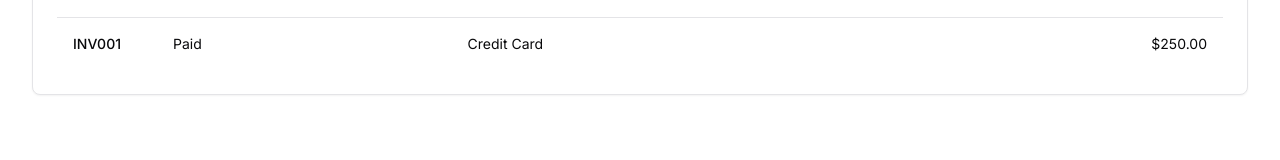
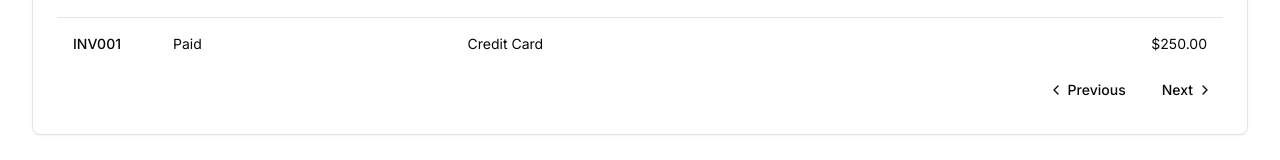
Before and after one commit to ashandileo/Asha-ShopEase, a Next.js app: page /products in a window 1280 px wide. Shown: the part 220-380 px from the top of the page. Built offline with nearby package versions, Linux system fonts and the light colour scheme.

Commit message:
feat: add table pagination

```diff
--- a/src/app/(dashboard-wrapper)/products/page.tsx
+++ b/src/app/(dashboard-wrapper)/products/page.tsx
@@ -7,6 +7,16 @@
   TableHeader,
   TableRow,
 } from "@/components/ui/table";
+
+import {
+  Pagination,
+  PaginationContent,
+  PaginationEllipsis,
+  PaginationItem,
+  PaginationLink,
+  PaginationNext,
+  PaginationPrevious,
+} from "@/components/ui/pagination";
 
 import {
   Card,
@@ -51,6 +61,18 @@
               </TableRow>
             </TableBody>
           </Table>
+          <div className="w-full flex justify-end">
+            <Pagination className="!block !w-[auto] !mx-[0px]">
+              <PaginationContent>
+                <PaginationItem>
+                  <PaginationPrevious href="#" />
+                </PaginationItem>
+                <PaginationItem>
+                  <PaginationNext href="#" />
+                </PaginationItem>
+              </PaginationContent>
+            </Pagination>
+          </div>
         </CardContent>
       </Card>
     </>
--- /dev/null
+++ b/src/components/ui/pagination.tsx
@@ -0,0 +1,117 @@
+import * as React from "react"
+import { ChevronLeft, ChevronRight, MoreHorizontal } from "lucide-react"
+
+import { cn } from "@/lib/utils"
+import { ButtonProps, buttonVariants } from "@/components/ui/button"
+
+const Pagination = ({ className, ...props }: React.ComponentProps<"nav">) => (
+  <nav
+    role="navigation"
+    aria-label="pagination"
+    className={cn("mx-auto flex w-full justify-center", className)}
+    {...props}
+  />
+)
+Pagination.displayName = "Pagination"
+
+const PaginationContent = React.forwardRef<
+  HTMLUListElement,
+  React.ComponentProps<"ul">
+>(({ className, ...props }, ref) => (
+  <ul
+    ref={ref}
+    className={cn("flex flex-row items-center gap-1", className)}
+    {...props}
+  />
+))
+PaginationContent.displayName = "PaginationContent"
+
+const PaginationItem = React.forwardRef<
+  HTMLLIElement,
+  React.ComponentProps<"li">
+>(({ className, ...props }, ref) => (
+  <li ref={ref} className={cn("", className)} {...props} />
+))
+PaginationItem.displayName = "PaginationItem"
+
+type PaginationLinkProps = {
+  isActive?: boolean
+} & Pick<ButtonProps, "size"> &
+  React.ComponentProps<"a">
+
+const PaginationLink = ({
+  className,
+  isActive,
+  size = "icon",
+  ...props
+}: PaginationLinkProps) => (
+  <a
+    aria-current={isActive ? "page" : undefined}
+    className={cn(
+      buttonVariants({
+        variant: isActive ? "outline" : "ghost",
+        size,
+      }),
+      className
+    )}
+    {...props}
+  />
+)
+PaginationLink.displayName = "PaginationLink"
+
+const PaginationPrevious = ({
+  className,
+  ...props
+}: React.ComponentProps<typeof PaginationLink>) => (
+  <PaginationLink
+    aria-label="Go to previous page"
+    size="default"
+    className={cn("gap-1 pl-2.5", className)}
+    {...props}
+  >
+    <ChevronLeft className="h-4 w-4" />
+    <span>Previous</span>
+  </PaginationLink>
+)
+PaginationPrevious.displayName = "PaginationPrevious"
+
+const PaginationNext = ({
+  className,
+  ...props
+}: React.ComponentProps<typeof PaginationLink>) => (
+  <PaginationLink
+    aria-label="Go to next page"
+    size="default"
+    className={cn("gap-1 pr-2.5", className)}
+    {...props}
+  >
+    <span>Next</span>
+    <ChevronRight className="h-4 w-4" />
+  </PaginationLink>
+)
+PaginationNext.displayName = "PaginationNext"
+
+const PaginationEllipsis = ({
+  className,
+  ...props
+}: React.ComponentProps<"span">) => (
+  <span
+    aria-hidden
+    className={cn("flex h-9 w-9 items-center justify-center", className)}
+    {...props}
+  >
+    <MoreHorizontal className="h-4 w-4" />
+    <span className="sr-only">More pages</span>
+  </span>
+)
+PaginationEllipsis.displayName = "PaginationEllipsis"
+
+export {
+  Pagination,
+  PaginationContent,
+  PaginationEllipsis,
+  PaginationItem,
+  PaginationLink,
+  PaginationNext,
+  PaginationPrevious,
+}
```
